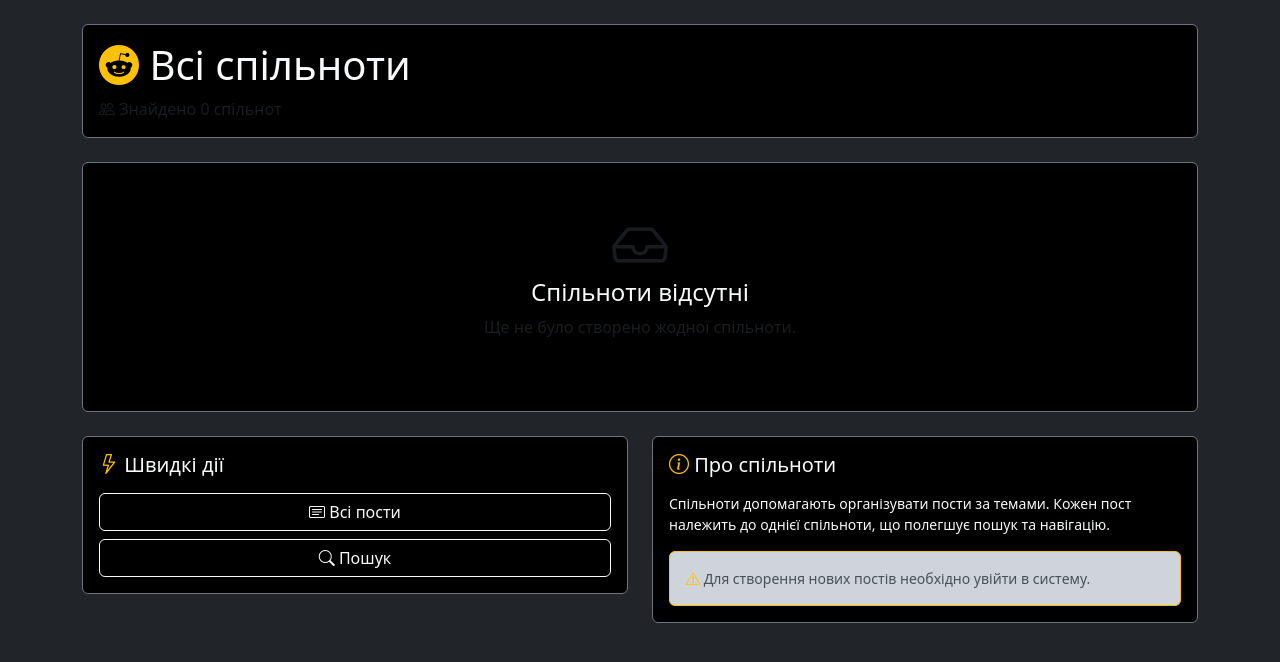
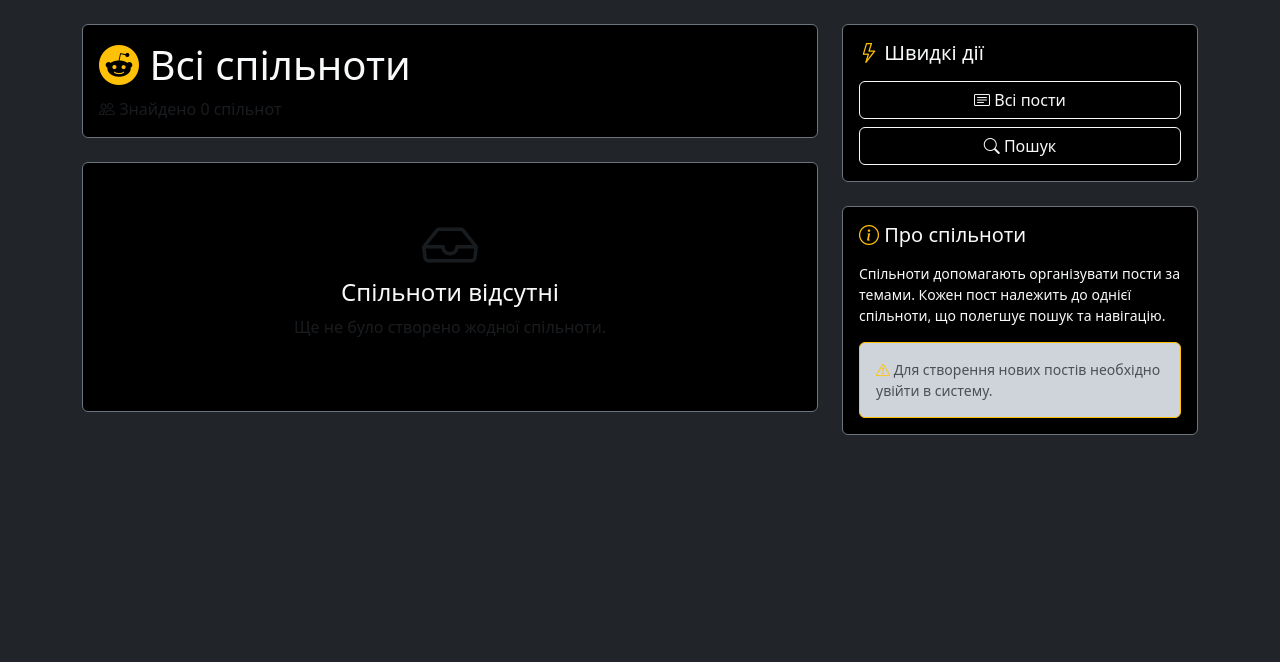
Before and after one commit to Lavenderlayne/blog.app, a Django app: page /categories/ in a window 1280 px wide. Shown: the part 57-719 px from the top of the page. Run offline with Django 5.2, Linux system fonts and the light colour scheme; data that the repository does not hold is empty.

Commit message:
Refactor settings and category list template: secure SECRET_KEY, disable DEBUG, and improve layout

```diff
--- a/templates/core/category_list.html
+++ b/templates/core/category_list.html
@@ -4,8 +4,7 @@
 
 {% block content %}
 <div class="row">
-    <div class="col-md-12">
-        <!-- Заголовок -->
+    <div class="col-md-8">
         <div class="card bg-black border-secondary mb-4">
             <div class="card-body">
                 <div class="d-flex justify-content-between align-items-center">
@@ -26,10 +25,9 @@
             </div>
         </div>
 
-        <!-- Список спільнот -->
         <div class="row">
             {% for category in categories %}
-            <div class="col-md-6 col-lg-4 mb-4">
+            <div class="col-md-6 mb-4">
                 <div class="card bg-black border-secondary h-100">
                     <div class="card-body">
                         <div class="d-flex align-items-center mb-3">
@@ -73,7 +71,6 @@
                 </div>
             </div>
             {% empty %}
-            <!-- Повідомлення про відсутність спільнот -->
             <div class="col-12">
                 <div class="card bg-black border-secondary">
                     <div class="card-body text-center py-5">
@@ -90,45 +87,50 @@
             </div>
             {% endfor %}
         </div>
+    </div>
 
-        <!-- Статистика спільнот -->
-        {% if categories %}
-        <div class="card bg-black border-secondary mt-4">
+    <div class="col-md-4">
+        <div class="card bg-black border-secondary mb-4">
             <div class="card-body">
-                <h5 class="text-light mb-4">
-                    <i class="bi bi-graph-up text-warning"></i> Статистика спільнот
+                <h5 class="text-light mb-3">
+                    <i class="bi bi-lightning text-warning"></i> Швидкі дії
                 </h5>
-                <div class="row text-center">
-                    <div class="col-md-3 mb-3">
-                        <div class="bg-dark rounded p-3">
-                            <h3 class="text-warning mb-1">{{ categories|length }}</h3>
-                            <p class="text-muted small mb-0">Всього спільнот</p>
-                        </div>
-                    </div>
-                    <div class="col-md-3 mb-3">
-                        <div class="bg-dark rounded p-3">
-                            <h3 class="text-warning mb-1">{{ total_posts }}</h3>
-                            <p class="text-muted small mb-0">Всього постів</p>
-                        </div>
-                    </div>
-                    <div class="col-md-3 mb-3">
-                        <div class="bg-dark rounded p-3">
-                            <h3 class="text-warning mb-1">{{ avg_posts_per_category }}</h3>
-                            <p class="text-muted small mb-0">Постів в середньому</p>
-                        </div>
-                    </div>
-                    <div class="col-md-3 mb-3">
-                        <div class="bg-dark rounded p-3">
-                            <h3 class="text-warning mb-1">{{ most_popular_category.post_count }}</h3>
-                            <p class="text-muted small mb-0">Найпопулярніша</p>
-                        </div>
-                    </div>
+                <div class="d-grid gap-2">
+                    <a href="/posts/" class="btn btn-outline-light">
+                        <i class="bi bi-card-text"></i> Всі пости
+                    </a>
+                    <a href="/search/" class="btn btn-outline-light">
+                        <i class="bi bi-search"></i> Пошук
+                    </a>
+                    {% if user.is_authenticated %}
+                    <a href="/posts/create/" class="btn btn-warning">
+                        <i class="bi bi-plus-circle"></i> Створити пост
+                    </a>
+                    {% endif %}
                 </div>
             </div>
         </div>
 
-        <!-- Популярні спільноти -->
-        <div class="card bg-black border-secondary mt-4">
+        <div class="card bg-black border-secondary mb-4">
+            <div class="card-body">
+                <h5 class="text-light mb-3">
+                    <i class="bi bi-info-circle text-warning"></i> Про спільноти
+                </h5>
+                <p class="text-light small mb-3">
+                    Спільноти допомагають організувати пости за темами.
+                    Кожен пост належить до однієї спільноти, що полегшує пошук та навігацію.
+                </p>
+                {% if not user.is_authenticated %}
+                <div class="alert alert-dark border-warning small mb-0">
+                    <i class="bi bi-exclamation-triangle text-warning"></i>
+                    Для створення нових постів необхідно увійти в систему.
+                </div>
+                {% endif %}
+            </div>
+        </div>
+
+        {% if categories %}
+        <div class="card bg-black border-secondary mb-4">
             <div class="card-body">
                 <h5 class="text-light mb-3">
                     <i class="bi bi-fire text-warning"></i> Популярні спільноти
@@ -148,52 +150,43 @@
             </div>
         </div>
         {% endif %}
-    </div>
-</div>
 
-<!-- Додаткові дії -->
-<div class="row mt-4">
-    <div class="col-md-6 mb-4">
-        <div class="card bg-black border-secondary">
+        {% if categories %}
+        <div class="card bg-black border-secondary mb-4">
             <div class="card-body">
-                <h5 class="text-light mb-3">
-                    <i class="bi bi-lightning text-warning"></i> Швидкі дії
+                <h5 class="text-light mb-4">
+                    <i class="bi bi-graph-up text-warning"></i> Статистика спільнот
                 </h5>
-                <div class="d-grid gap-2">
-                    <a href="/posts/" class="btn btn-outline-light">
-                        <i class="bi bi-card-text"></i> Всі пости
-                    </a>
-                    <a href="/search/" class="btn btn-outline-light">
-                        <i class="bi bi-search"></i> Пошук
-                    </a>
-                    {% if user.is_authenticated %}
-                    <a href="/posts/create/" class="btn btn-warning">
-                        <i class="bi bi-plus-circle"></i> Створити пост
-                    </a>
-                    {% endif %}
+                <div class="row text-center">
+                    <div class="col-6 mb-3">
+                        <div class="bg-dark rounded p-3">
+                            <h4 class="text-warning mb-1">{{ categories|length }}</h4>
+                            <p class="text-muted small mb-0">Спільнот</p>
+                        </div>
+                    </div>
+                    <div class="col-6 mb-3">
+                        <div class="bg-dark rounded p-3">
+                            <h4 class="text-warning mb-1">{{ total_posts }}</h4>
+                            <p class="text-muted small mb-0">Постів</p>
+                        </div>
+                    </div>
+                    <div class="col-6 mb-3">
+                        <div class="bg-dark rounded p-3">
+                            <h4 class="text-warning mb-1">{{ avg_posts_per_category }}</h4>
+                            <p class="text-muted small mb-0">В середньому</p>
+                        </div>
+                    </div>
+                    <div class="col-6 mb-3">
+                        <div class="bg-dark rounded p-3">
+                            <h4 class="text-warning mb-1">{{ most_popular_category.post_count }}</h4>
+                            <p class="text-muted small mb-0">Топ спільнота</p>
+                        </div>
+                    </div>
                 </div>
             </div>
         </div>
-    </div>
+        {% endif %}
 
-    <div class="col-md-6 mb-4">
-        <div class="card bg-black border-secondary">
-            <div class="card-body">
-                <h5 class="text-light mb-3">
-                    <i class="bi bi-info-circle text-warning"></i> Про спільноти
-                </h5>
-                <p class="text-light small mb-3">
-                    Спільноти допомагають організувати пости за темами.
-                    Кожен пост належить до однієї спільноти, що полегшує пошук та навігацію.
-                </p>
-                {% if not user.is_authenticated %}
-                <div class="alert alert-dark border-warning small mb-0">
-                    <i class="bi bi-exclamation-triangle text-warning"></i>
-                    Для створення нових постів необхідно увійти в систему.
-                </div>
-                {% endif %}
-            </div>
-        </div>
     </div>
 </div>
 {% endblock %}
```
Also changed, not shown: dlango_blog/settings.py (+6 -5 lines).
